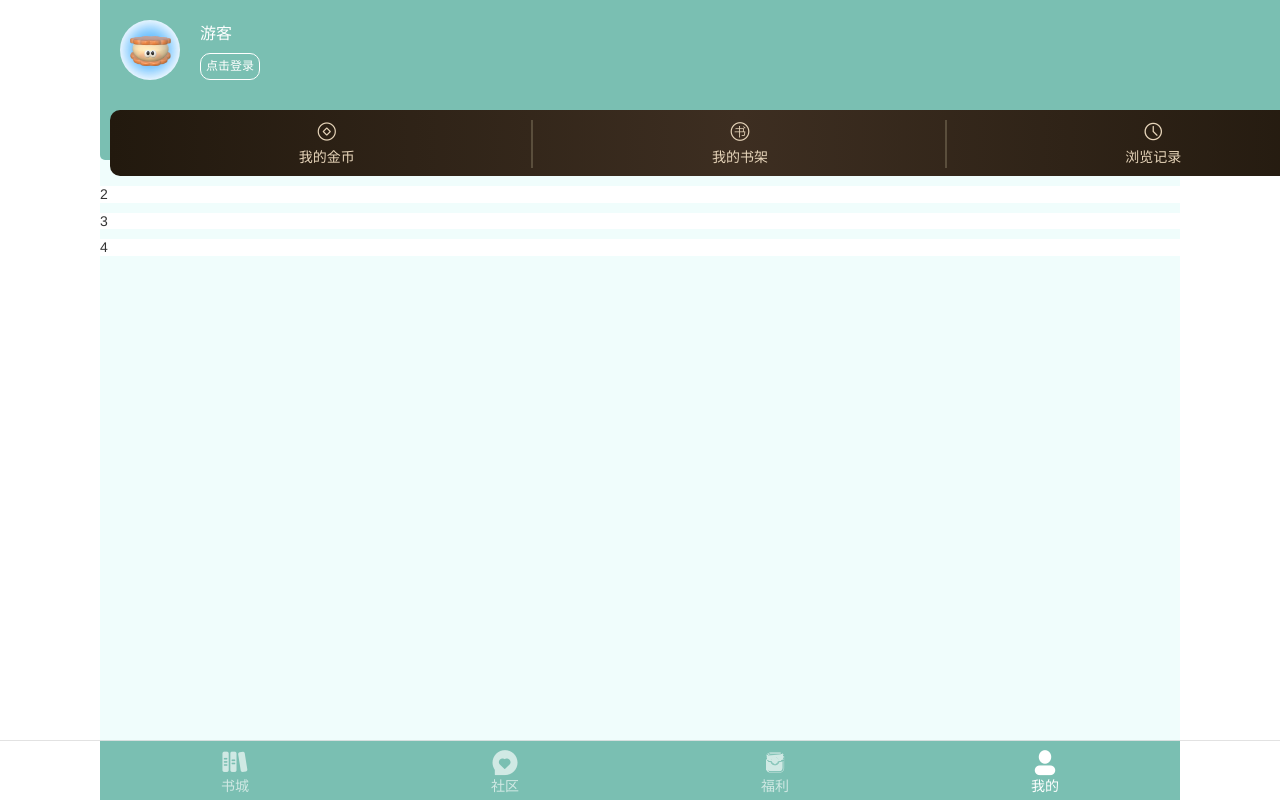
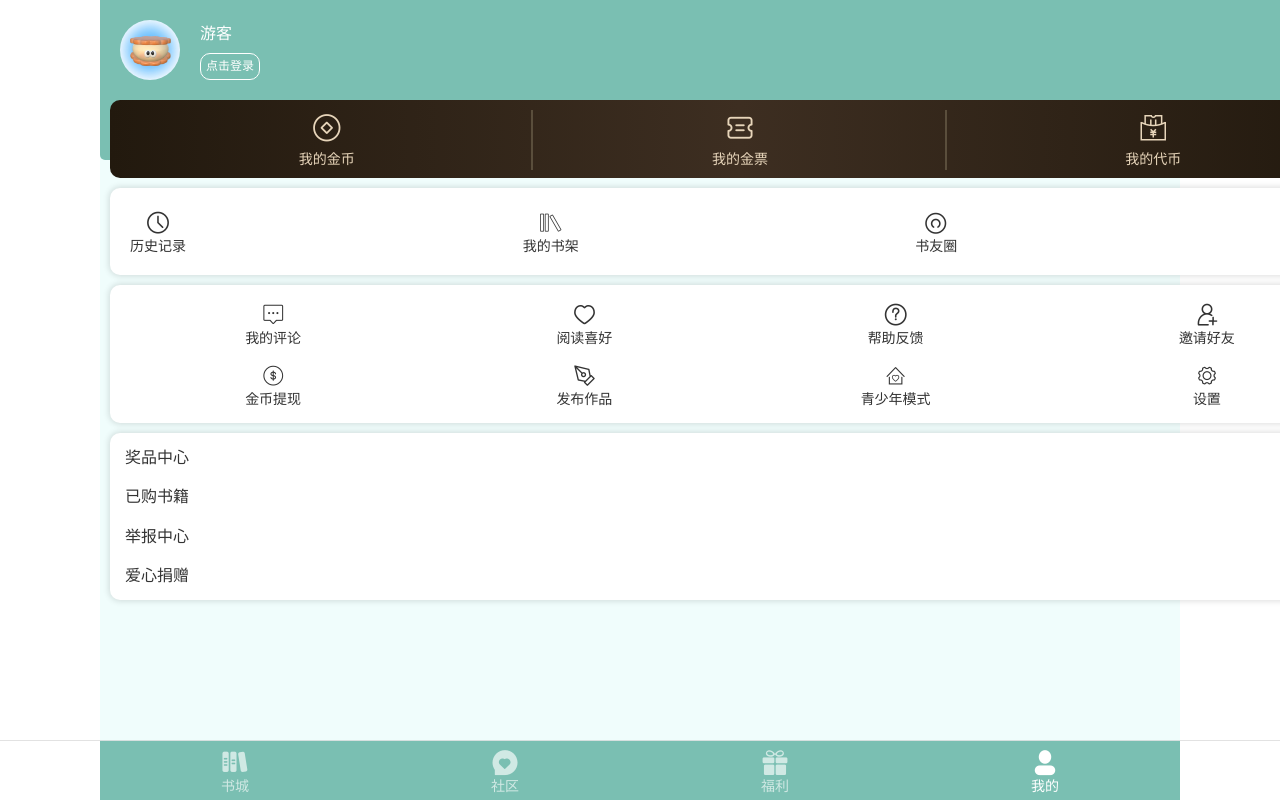
Before and after one commit to MIUTEpxx/iNovel_vue3, a Vue app: page /#/my in a window 1280 px wide. Shown: the top 800 px of the page. Built offline with nearby package versions, Linux system fonts and the light colour scheme.

Commit message:
个人界面完善

```diff
--- a/src/assets/css/index.css
+++ b/src/assets/css/index.css
@@ -574,7 +574,7 @@ html,body{
     color: #e7d5ba;
     border-radius: 10px;
     padding: 10px;
-    margin: -50px 10px 10px 10px;
+    margin: -60px 10px 10px 10px;
 }
 .my-body-item1 ul{
     display: flex;
@@ -583,7 +583,7 @@ html,body{
     /* padding: 5px 10px; */
 }
 .my-body-item1 ul i{
-    font-size: 20px;
+    font-size: 30px;
 }
 .my-body-item1 ul p{
     margin-top: 5px;
@@ -604,6 +604,43 @@ html,body{
 .my-body-item2,
 .my-body-item3,
 .my-body-item4{
-    margin-bottom: 10px;
+    border-radius: 10px;
+    margin: 10px 10px;
     background-color: var(--selectcolor);
+    box-shadow: 0 0 6px 1px #00000023;
 }
+.my-body-item2{
+    /* margin: 10px 10px;
+    height: 80px; */
+}
+.my-body-item2 ul{
+    display: flex;
+    justify-content: space-between;
+    padding: 20px;
+    text-align: center;
+}
+.my-body-item3 ul{
+    display: grid;
+    grid-template-columns:repeat(4,1fr);
+    gap: 15px;
+    padding: 15px;
+    text-align: center;
+}
+.my-body-item2 ul i,
+.my-body-item3 ul i{
+    font-size: 25px;
+}
+.my-body-item4{
+    padding:5px 0;
+}
+.my-body-item4 ul li{
+    display: flex;
+    justify-content: space-between;
+    align-items: center;
+    padding: 10px 15px;
+    /* border-bottom: 1px solid #000; */
+}
+.my-body-item4 ul li p{
+    font-size: 16px;
+    font-weight: 500;
+}
--- a/src/views/my/index.vue
+++ b/src/views/my/index.vue
@@ -1,5 +1,23 @@
 <script setup>
 import { ref } from 'vue';
+
+let myitem2=ref([
+  {title:'历史记录',icon:'icon-lishi'},
+  {title:'我的书架',icon:'icon-tushu'},
+  {title:'书友圈',icon:'icon-quanquanmendianb'},
+  {title:'消息通知',icon:'icon-xiaoxitongzhi'},
+])
+let myitem3=ref([
+  {title:'我的评论',icon:'icon-pinglun'},
+  {title:'阅读喜好',icon:'icon-aixin'},
+  {title:'帮助反馈',icon:'icon-bangzhu'},
+  {title:'邀请好友',icon:'icon-wodehaoyou'},
+  {title:'金币提现',icon:'icon-huobi-jinbi'},
+  {title:'发布作品',icon:'icon-bianji-gangbi'},
+  {title:'青少年模式',icon:'icon-hudongshequ'},
+  {title:'设置',icon:'icon-shezhi'},
+])
+let myitem4=ref(['奖品中心','已购书籍','举报中心','爱心捐赠'])
 </script>
 
 <template>
@@ -23,18 +41,39 @@ import { ref } from 'vue';
                   <p>我的金币</p>
                 </li>
                 <li>
-                  <i class="iconfont icon-shuji"></i>
-                  <p>我的书架</p>
+                  <i class="iconfont icon-dianyingpiao"></i>
+                  <p>我的金票</p>
                 </li>
                 <li>
-                  <i class="iconfont icon-lishi"></i>
-                  <p>浏览记录</p>
+                  <i class="iconfont icon-fuliquan"></i>
+                  <p>我的代币</p>
                 </li>
               </ul>
           </div>
-          <div class="my-body-item2">2</div>
-          <div class="my-body-item3">3 </div>
-          <div class="my-body-item4">4 </div>
+          <div class="my-body-item2">
+              <ul>
+                <li v-for="(v,i) in myitem2" :key="i">
+                  <i :class="`iconfont ${v.icon}`"></i>
+                  <p>{{ v.title }}</p>
+                </li>
+              </ul>
+          </div>
+          <div class="my-body-item3">
+            <ul>
+                <li v-for="(v,i) in myitem3" :key="i">
+                  <i :class="`iconfont ${v.icon}`"></i>
+                  <p>{{ v.title }}</p>
+                </li>
+              </ul>
+          </div>
+          <div class="my-body-item4">
+              <ul>
+                  <li v-for="(v,i) in myitem4" :key="i">
+                    <p>{{ v }}</p>
+                    <i class="iconfont icon-you"></i>
+                  </li>
+              </ul>
+          </div>
 
       </div>
   </div>
--- a/src/views/navbottom.vue
+++ b/src/views/navbottom.vue
@@ -4,7 +4,7 @@ import { ref } from 'vue';
 let footerlist=ref([
     {title:'书城',icon:'icon-ziliaoku',path:'/index'},
     {title:'社区',icon:'icon-shequ-active',path:'/community'},
-    {title:'福利',icon:'icon-hongbao',path:'/welfare'},
+    {title:'福利',icon:'icon-fuli',path:'/welfare'},
     {title:'我的',icon:'icon-wodedamaijihuo',path:'/my'},
 
 ])
```
